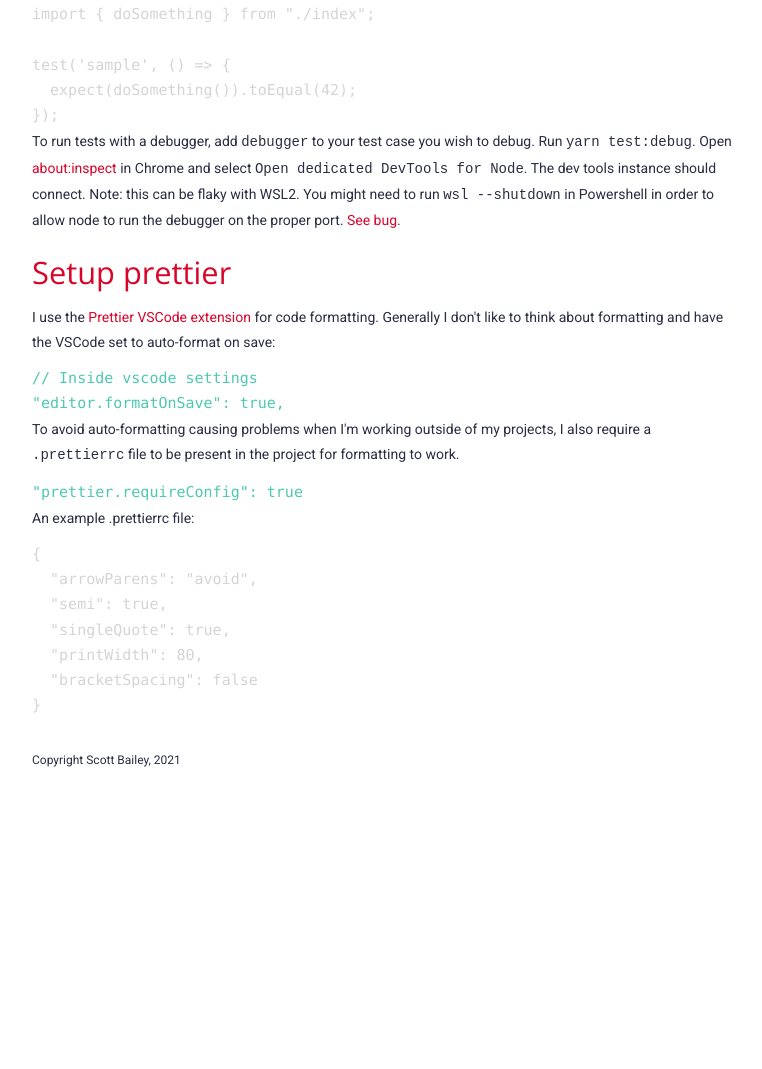
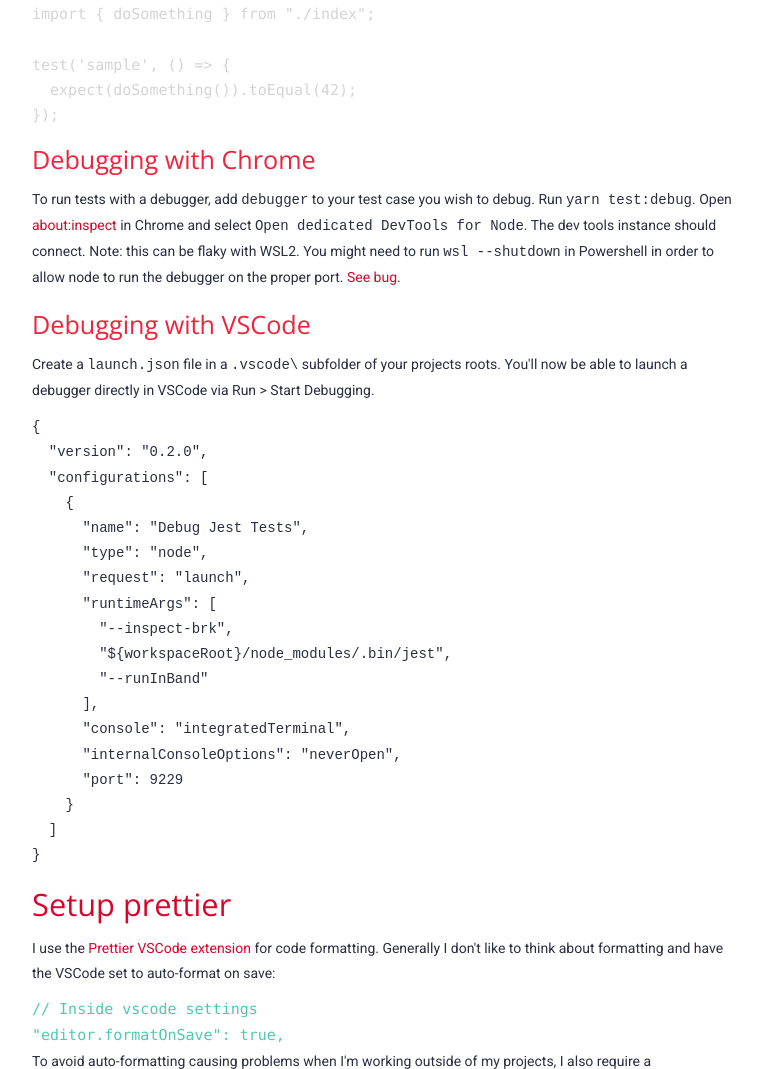
Before and after one commit to zeddic/zeddic.com, a Gatsby site in the folder www/: page /notes/typescript_nodejs/ in a window 1280 px wide. Shown: the part 1473-2542 px from the top of the page, without its empty margins (338-1100 px from the left). Before the commit the page ends 2290 px from the top, so only its background shows below. Built offline with nearby package versions, Linux system fonts and the light colour scheme; Gatsby itself is replaced by a stand-in of ours; some packages are replaced by stand-ins of ours; code samples lack their colours.

Commit message:
Added notes on vscode debugging.

````diff
--- a/www/src/markdown/notes/typescript_nodejs.md
+++ b/www/src/markdown/notes/typescript_nodejs.md
@@ -83,12 +83,38 @@ test('sample', () => {
 });
 ```
 
+## Debugging with Chrome
 To run tests with a debugger, add `debugger` to your test case you wish
 to debug. Run `yarn test:debug`. Open [about:inspect](about:inspect)
 in  Chrome and select `Open dedicated DevTools for Node`. The dev tools
 instance should connect. Note: this can be flaky with WSL2. You might need
 to run `wsl --shutdown` in Powershell in order to allow node to run the debugger
 on the proper port. [See bug](https://github.com/microsoft/WSL/issues/5298).
+
+## Debugging with VSCode
+Create a `launch.json` file in a `.vscode\` subfolder of your projects roots.
+You'll now be able to launch a debugger directly in VSCode via Run > Start Debugging.
+
+```
+{
+  "version": "0.2.0",
+  "configurations": [
+    {
+      "name": "Debug Jest Tests",
+      "type": "node",
+      "request": "launch",
+      "runtimeArgs": [
+        "--inspect-brk",
+        "${workspaceRoot}/node_modules/.bin/jest",
+        "--runInBand"
+      ],
+      "console": "integratedTerminal",
+      "internalConsoleOptions": "neverOpen",
+      "port": 9229
+    }
+  ]
+}
+```
 
 # Setup prettier
 I use the [Prettier VSCode extension](https://github.com/prettier/prettier-vscode) for code
````
